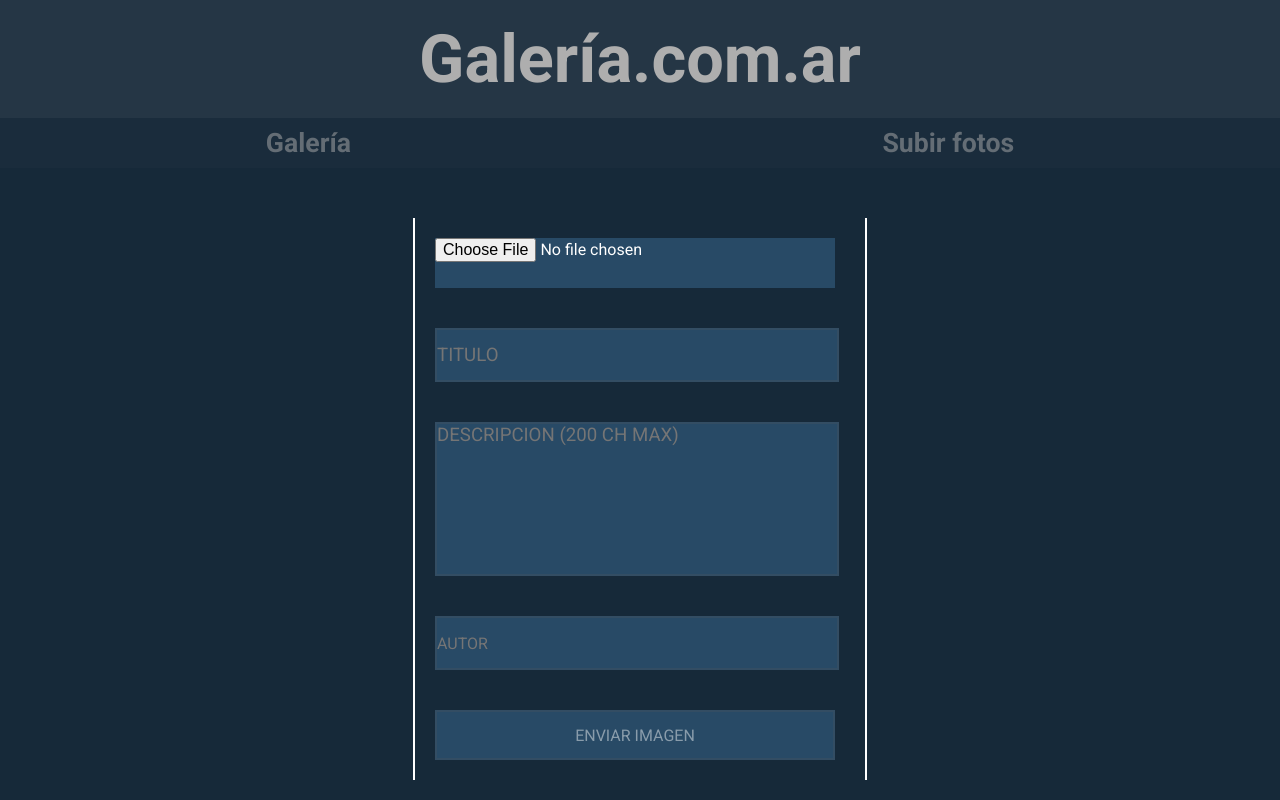
After one commit to FranP-code/Wallpaper-gallery, a PHP site: page /upload.html in a window 1280 px wide. The commit adds this page. Run offline with PHP 8.4, Linux system fonts and the light colour scheme.

Commit message:
HTML y CSS de la pagina para subir fotos listos

```diff
--- a/style.css
+++ b/style.css
@@ -1,12 +1,12 @@
 * {
     margin: 0;
     padding: 0;
-    user-select: none;
 }
 
 a {
     text-decoration: none;
     color: inherit;
+    user-select: none;
 }
 
 body {
@@ -58,6 +58,7 @@ img {
     -moz-transition: filter ease-in-out 0.3s ;
     -ms-transition: filter ease-in-out 0.3s ;
     -o-transition: filter ease-in-out 0.3s ;
+    user-select: none;
 }
 
 img:hover {
@@ -65,3 +66,59 @@ img:hover {
     filter: grayscale(0);
     -webkit-filter: grayscale(0);
 }
+
+
+/* UPLOAD.HTML */
+
+form {
+    /* background-color: lightblue; */
+    display: flex;
+    width: 450px;
+    height: auto;
+    flex-wrap: wrap;
+    margin: auto;
+    margin-top: 50px;
+    border-right: 2px solid white;
+    border-left: 2px solid white;
+}
+
+input, textarea{
+    width: 400px;
+    font-family: 'Roboto', sans-serif;
+    font-size: 12pt;
+    height: 50px;
+    border: solid 2px #334d63;
+    margin: 20px;
+    background-color: #284A66;
+    color: white;
+}
+
+input:focus, textarea:focus {
+    outline: none;
+}
+
+.title {
+    font-size: 14pt;
+    font-weight: normal;
+}
+
+.file {
+    border: none;
+    margin: 20;
+}
+
+.description {
+    resize: none;
+    font-family: 'Roboto', sans-serif;
+    font-size: 12pt;
+    font-weight: normal;
+    height: 150px;
+}
+
+.description::placeholder {
+    font-size: 14pt;
+}
+
+.submit {
+    color: #899cab;
+}
--- /dev/null
+++ b/upload.html
@@ -0,0 +1,31 @@
+<!DOCTYPE html>
+<html lang="en">
+<head>
+    <meta charset="UTF-8">
+    <meta http-equiv="X-UA-Compatible" content="IE=edge">
+    <meta name="viewport" content="width=device-width, initial-scale=1.0">
+    <title>Subir imagen</title>
+    <link rel="stylesheet" href="style.css">
+    <link rel="preconnect" href="https://fonts.gstatic.com">
+    <link href="https://fonts.googleapis.com/css2?family=Roboto:wght@400;500;700;900&display=swap" rel="stylesheet">
+</head>
+<body>
+    <header><a href="./index.php">Galería.com.ar</a></header>
+    <div class="sub-header">
+        <a href="./index.php">
+            Galería
+        </a>
+        <a>
+            Subir fotos
+        </a>
+    </div>
+
+    <form action="backend.php" method="POST">
+        <input name="file" type="file" class="file" required>
+        <input name="title" type="text" class="title" placeholder="TITULO" required>
+        <textarea name="description" maxlength="200" class="description" placeholder="DESCRIPCION (200 CH MAX)"></textarea>
+        <input name="author" type="text" class="author" placeholder="AUTOR">
+        <input name="submit" type="submit" class="submit" value="ENVIAR IMAGEN">
+    </form>
+</body>
+</html>
```
